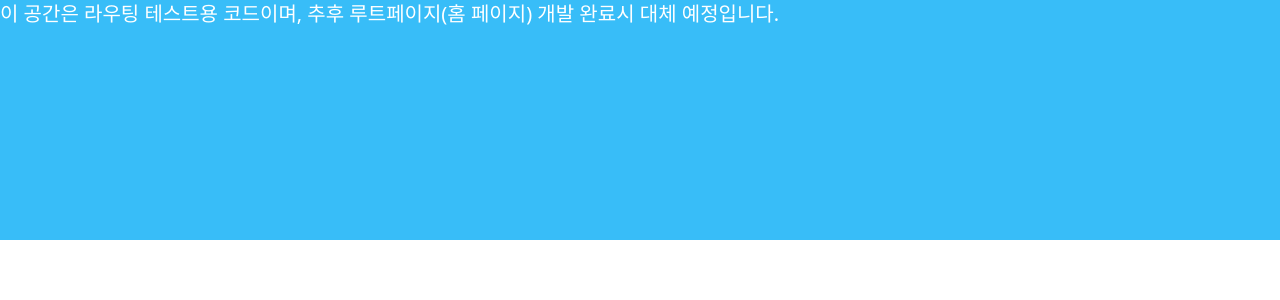
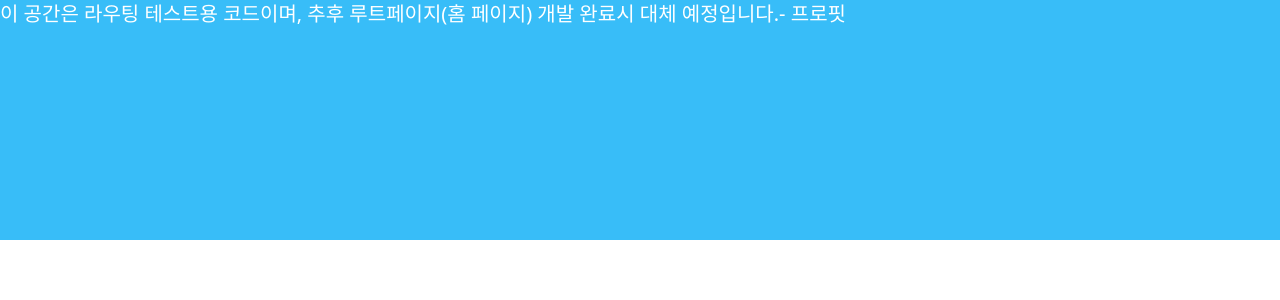
Before and after one commit to Propit-KonkukUniv/propit-fe, a React (Vite) app: page / in a window 1280 px wide. Shown: the top 300 px of the page. Built offline with nearby package versions, Linux system fonts and the light colour scheme.

Commit message:
chore : deploy.yml 추가

```diff
--- a/src/pages/Test.tsx
+++ b/src/pages/Test.tsx
@@ -1,7 +1,8 @@
 const Test = () => {
   return (
     <div className="h-[240px] w-full bg-sky-400 text-xl text-white">
-      이 공간은 라우팅 테스트용 코드이며, 추후 루트페이지(홈 페이지) 개발 완료시 대체 예정입니다.
+      이 공간은 라우팅 테스트용 코드이며, 추후 루트페이지(홈 페이지) 개발 완료시 대체 예정입니다.-
+      프로핏
     </div>
   );
 };
```
